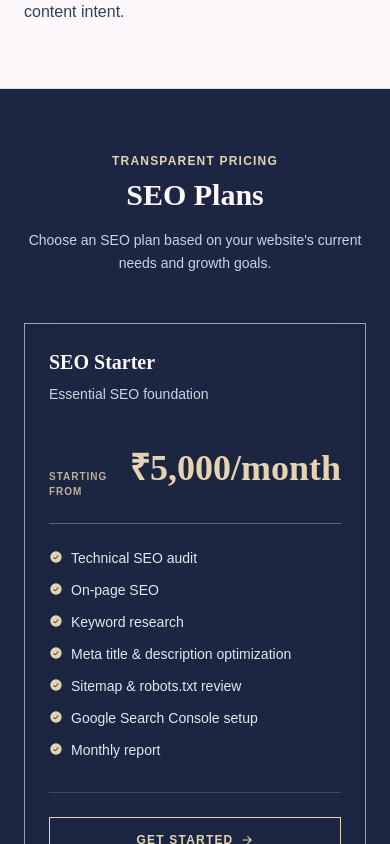
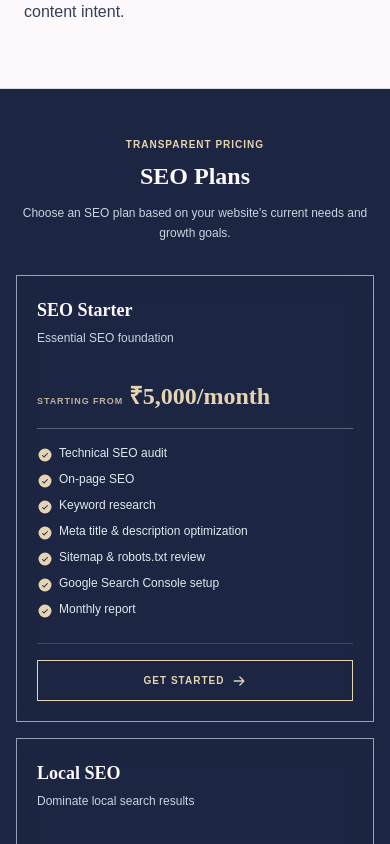
Before and after one commit to madhavdavda2009-rgb/infronix, a Next.js app: page /seo in a window 390 px wide. Shown: the part 1600-2444 px from the top of the page. Built offline with nearby package versions, Linux system fonts and the light colour scheme; no server answers.

Commit message:
feat: implement reusable PricingSection and PricingCard components for service-specific pricing display

```diff
--- a/src/components/pricing/PricingCard.jsx
+++ b/src/components/pricing/PricingCard.jsx
@@ -11,49 +11,49 @@ export default function PricingCard({ pkg, serviceId }) {
   const href = `/start-project?${queryParams}`;
 
   return (
-    <div className={`flex flex-col h-full bg-navy-dark/60 backdrop-blur-md border ${pkg.isRecommended ? 'border-champagne-light shadow-[0_0_15px_rgba(240,230,210,0.15)] scale-[1.02]' : 'border-outline-variant hover:border-champagne-light/50'} p-6 md:p-8 relative group transition-all`}>
+    <div className={`flex flex-col h-full bg-navy-dark/60 backdrop-blur-md border ${pkg.isRecommended ? 'border-champagne-light shadow-[0_0_15px_rgba(240,230,210,0.15)] scale-[1.02]' : 'border-outline-variant hover:border-champagne-light/50'} p-5 md:p-6 lg:p-8 relative group transition-all`}>
       {pkg.isRecommended && (
-        <div className="absolute top-0 right-0 bg-champagne-light text-navy-muted font-label-caps uppercase tracking-widest text-[10px] font-bold px-3 py-1 flex items-center gap-1 shadow-md">
-          <Star weight="fill" /> Recommended
+        <div className="absolute top-0 right-0 bg-champagne-light text-navy-muted font-label-caps uppercase tracking-widest text-[9px] md:text-[10px] font-bold px-2.5 py-1 md:px-3 flex items-center gap-1 shadow-md">
+          <Star weight="fill" size={12} /> Recommended
         </div>
       )}
 
-      <div className="flex flex-col gap-2 mb-6 border-b border-outline-variant/50 pb-6">
-        <h3 className="font-headline-md text-xl md:text-2xl text-surface font-bold">{pkg.name}</h3>
-        <p className="font-body-md text-sm text-slate-300 font-medium h-10">{pkg.scope}</p>
+      <div className="flex flex-col gap-1.5 md:gap-2 mb-4 md:mb-6 border-b border-outline-variant/50 pb-4 md:pb-6">
+        <h3 className="font-headline-md text-lg md:text-xl lg:text-2xl text-surface font-bold">{pkg.name}</h3>
+        <p className="font-body-md text-xs md:text-sm text-slate-300 font-medium min-h-[2rem] md:min-h-[2.5rem]">{pkg.scope}</p>
 
-        <div className="mt-4 flex items-baseline gap-2">
+        <div className="mt-3 md:mt-4 flex items-baseline gap-1.5 md:gap-2 flex-wrap">
           {pkg.label === "Starting from" && (
-            <span className="font-label-caps uppercase tracking-widest text-[10px] text-champagne-light/80 font-bold">
+            <span className="font-label-caps uppercase tracking-widest text-[9px] md:text-[10px] text-champagne-light/80 font-bold">
               {pkg.label}
             </span>
           )}
-          <span className="font-display text-4xl text-champagne-light font-bold">
+          <span className="font-display text-2xl sm:text-3xl md:text-4xl text-champagne-light font-bold">
             {pkg.price}
           </span>
         </div>
       </div>
 
-      <div className="flex-grow mb-8">
-        <ul className="space-y-3 font-body-md text-sm text-slate-200">
+      <div className="flex-grow mb-6 md:mb-8">
+        <ul className="space-y-2 md:space-y-3 font-body-md text-xs md:text-sm text-slate-200">
           {pkg.features.map((feature, idx) => (
-            <li key={idx} className="flex items-start gap-2">
-              <CheckCircle className="text-champagne-light mt-0.5 shrink-0" weight="fill" />
+            <li key={idx} className="flex items-start gap-1.5 md:gap-2">
+              <CheckCircle className="text-champagne-light mt-0.5 shrink-0" weight="fill" size={16} />
               <span>{feature}</span>
             </li>
           ))}
         </ul>
       </div>
 
-      <div className="mt-auto pt-6 border-t border-outline-variant/30 w-full">
+      <div className="mt-auto pt-4 md:pt-6 border-t border-outline-variant/30 w-full">
         <a
           href={href}
-          className={`w-full font-label-caps uppercase tracking-widest text-xs px-6 py-3.5 rounded-none transition-all text-center font-bold flex items-center justify-center gap-2 ${pkg.isRecommended
+          className={`w-full font-label-caps uppercase tracking-widest text-[10px] md:text-xs px-4 md:px-6 py-3 md:py-3.5 rounded-none transition-all text-center font-bold flex items-center justify-center gap-2 ${pkg.isRecommended
               ? 'bg-champagne-light text-navy-muted hover:bg-white shadow-lg'
               : 'bg-transparent border border-champagne-light text-champagne-light hover:bg-champagne-light hover:text-navy-muted'
             }`}
         >
-          {pkg.ctaText} <ArrowRight weight="bold" />
+          {pkg.ctaText} <ArrowRight weight="bold" size={14} />
         </a>
       </div>
     </div>
--- a/src/components/pricing/PricingSection.jsx
+++ b/src/components/pricing/PricingSection.jsx
@@ -10,20 +10,20 @@ export default function PricingSection({ serviceKey }) {
   if (!data) return null;
 
   return (
-    <section className="w-full py-16 md:py-24 bg-navy-muted relative z-20 border-b border-champagne-light/20" aria-labelledby="pricing-title">
-      <div className="max-w-[1280px] mx-auto px-margin-mobile md:px-margin-desktop">
+    <section className="w-full py-12 md:py-16 lg:py-24 bg-navy-muted relative z-20 border-b border-champagne-light/20" aria-labelledby="pricing-title">
+      <div className="max-w-[1280px] mx-auto px-4 md:px-margin-desktop">
 
         {/* Pricing Header */}
-        <div className="text-center mb-12 md:mb-16">
-          <span className="font-label-caps text-xs text-champagne-light tracking-widest uppercase mb-2 block font-bold">Transparent Pricing</span>
-          <h2 id="pricing-title" className="font-headline-lg text-3xl sm:text-4xl text-surface font-bold mb-4">{data.heading}</h2>
-          <p className="font-body-md text-sm sm:text-base text-slate-300 max-w-2xl mx-auto leading-relaxed font-medium">
+        <div className="text-center mb-8 md:mb-12 lg:mb-16">
+          <span className="font-label-caps text-[10px] md:text-xs text-champagne-light tracking-widest uppercase mb-2 block font-bold">Transparent Pricing</span>
+          <h2 id="pricing-title" className="font-headline-lg text-2xl sm:text-3xl md:text-4xl text-surface font-bold mb-3 md:mb-4">{data.heading}</h2>
+          <p className="font-body-md text-xs sm:text-sm md:text-base text-slate-300 max-w-2xl mx-auto leading-relaxed font-medium">
             {data.subheading}
           </p>
         </div>
 
         {/* Pricing Grid */}
-        <div className="grid grid-cols-1 md:grid-cols-2 lg:grid-cols-3 xl:grid-cols-4 gap-6 md:gap-8 justify-center items-stretch">
+        <div className="grid grid-cols-1 sm:grid-cols-2 lg:grid-cols-3 xl:grid-cols-4 gap-4 md:gap-6 lg:gap-8 justify-center items-stretch">
           {data.packages.map((pkg) => (
             <div key={pkg.id} className={data.packages.length < 4 ? "max-w-md w-full mx-auto" : ""}>
               <PricingCard pkg={pkg} serviceId={data.id} />
@@ -32,27 +32,27 @@ export default function PricingSection({ serviceKey }) {
         </div>
 
         {data.disclaimer && (
-          <p className="font-body-md text-xs sm:text-sm text-slate-400 text-center max-w-3xl mx-auto mt-10 leading-relaxed">
+          <p className="font-body-md text-[11px] sm:text-xs md:text-sm text-slate-400 text-center max-w-3xl mx-auto mt-8 md:mt-10 leading-relaxed">
             {data.disclaimer}
           </p>
         )}
 
         {/* Cross-Service Navigation */}
-        <div className="mt-20 pt-10 border-t border-outline-variant/30 text-center flex flex-col items-center">
-          <h3 className="font-headline-md text-xl text-surface font-bold mb-6">Looking for another service?</h3>
-          <div className="flex flex-wrap justify-center gap-4">
+        <div className="mt-12 md:mt-20 pt-8 md:pt-10 border-t border-outline-variant/30 text-center flex flex-col items-center">
+          <h3 className="font-headline-md text-base md:text-xl text-surface font-bold mb-4 md:mb-6">Looking for another service?</h3>
+          <div className="flex flex-col sm:flex-row flex-wrap justify-center gap-3 md:gap-4 w-full sm:w-auto">
             {serviceKey !== 'web-development' && (
-              <Link href="/web-development" className="bg-transparent border border-outline-variant text-slate-200 font-label-caps uppercase tracking-widest text-xs px-6 py-3 rounded-none hover:text-champagne-light hover:border-champagne-light transition-all font-bold">
+              <Link href="/web-development" className="bg-transparent border border-outline-variant text-slate-200 font-label-caps uppercase tracking-widest text-[10px] md:text-xs px-4 md:px-6 py-2.5 md:py-3 rounded-none hover:text-champagne-light hover:border-champagne-light transition-all font-bold text-center">
                 Website Development
               </Link>
             )}
             {serviceKey !== 'seo' && (
-              <Link href="/seo" className="bg-transparent border border-outline-variant text-slate-200 font-label-caps uppercase tracking-widest text-xs px-6 py-3 rounded-none hover:text-champagne-light hover:border-champagne-light transition-all font-bold">
+              <Link href="/seo" className="bg-transparent border border-outline-variant text-slate-200 font-label-caps uppercase tracking-widest text-[10px] md:text-xs px-4 md:px-6 py-2.5 md:py-3 rounded-none hover:text-champagne-light hover:border-champagne-light transition-all font-bold text-center">
                 SEO Optimization
               </Link>
             )}
             {serviceKey !== 'ai-automation' && (
-              <Link href="/ai-automation" className="bg-transparent border border-outline-variant text-slate-200 font-label-caps uppercase tracking-widest text-xs px-6 py-3 rounded-none hover:text-champagne-light hover:border-champagne-light transition-all font-bold">
+              <Link href="/ai-automation" className="bg-transparent border border-outline-variant text-slate-200 font-label-caps uppercase tracking-widest text-[10px] md:text-xs px-4 md:px-6 py-2.5 md:py-3 rounded-none hover:text-champagne-light hover:border-champagne-light transition-all font-bold text-center">
                 AI Automation
               </Link>
             )}
```
